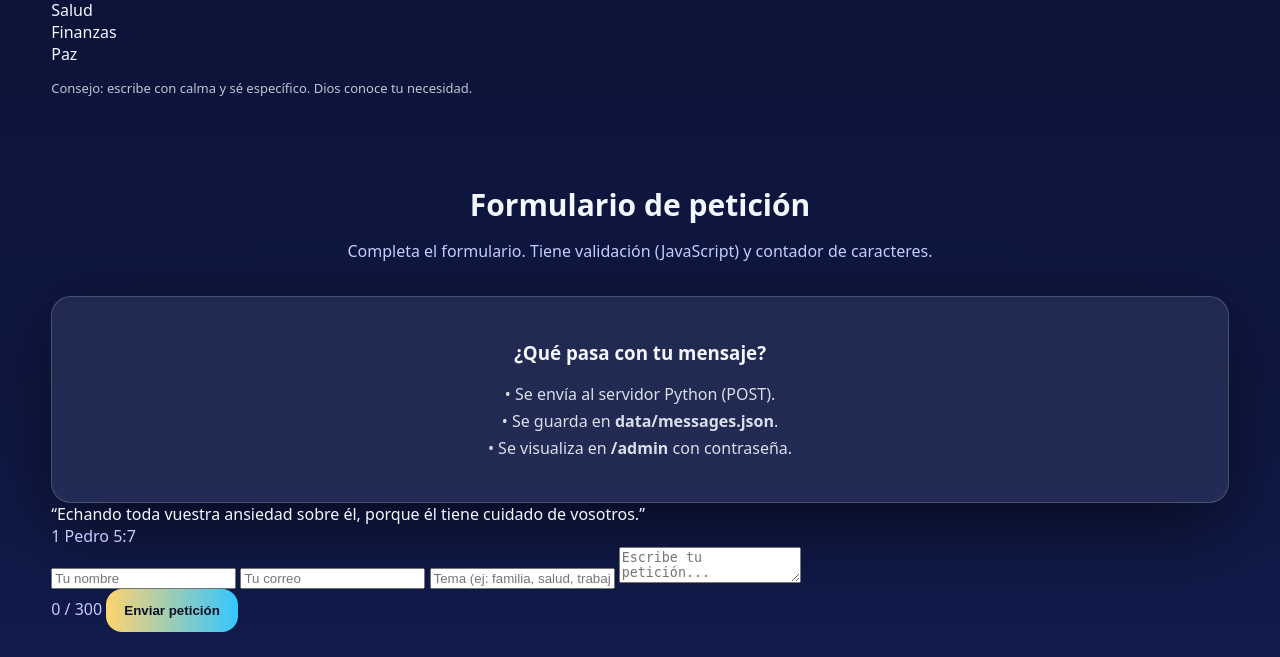
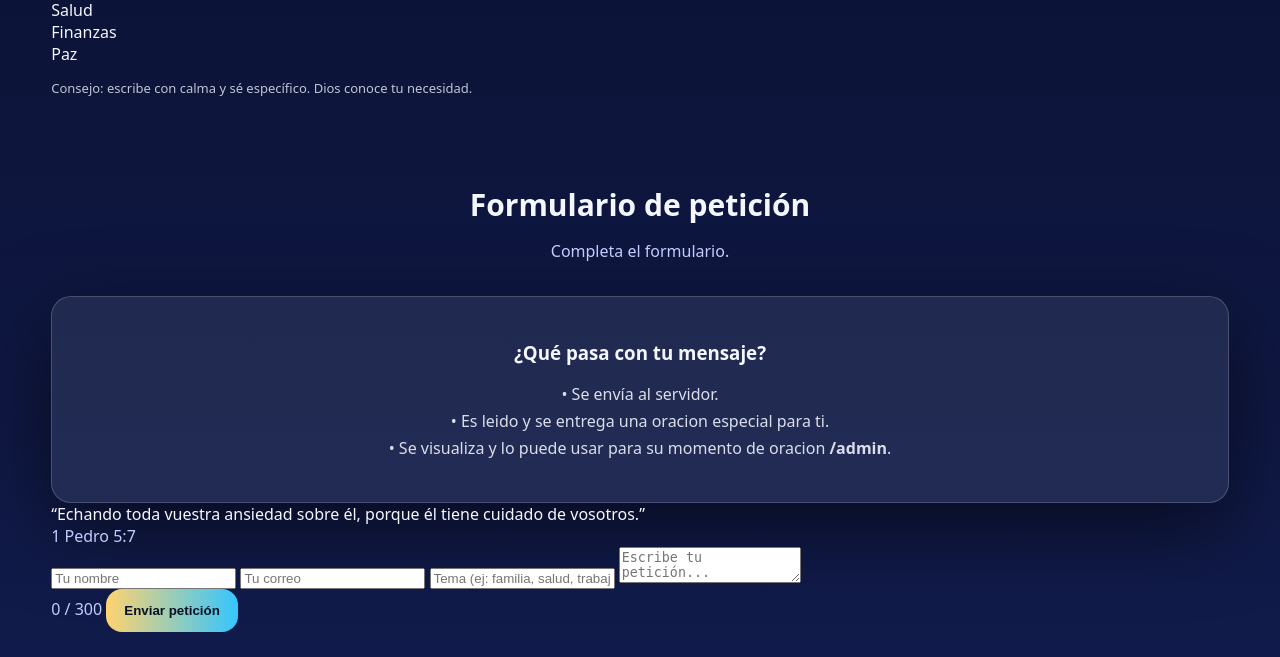
Before and after one commit to Antonymazca1/Proyectorumbodivino, a Python web app: template templates/contact.html in a window 1280 px wide. Shown: the part 676-1333 px from the top of the page. Run offline with Jinja, Linux system fonts and the light colour scheme; the template is opened without the code that fills it, so the values that code supplies are empty.

Commit message:
modificando contacto
Updated the contact form instructions and message display.

```diff
--- a/templates/contact.html
+++ b/templates/contact.html
@@ -82,15 +82,15 @@
     <div>
       <h2>Formulario de petición</h2>
       <p class="lead">
-        Completa el formulario. Tiene validación (JavaScript) y contador de caracteres.
+        Completa el formulario.
       </p>
 
       <div class="card">
         <h3>¿Qué pasa con tu mensaje?</h3>
         <p>
-          • Se envía al servidor Python (POST).<br/>
-          • Se guarda en <b>data/messages.json</b>.<br/>
-          • Se visualiza en <b>/admin</b> con contraseña.
+          • Se envía al servidor.<br/>
+          • Es leido y se entrega una oracion especial para ti</b>.<br/>
+          • Se visualiza y lo puede usar para su momento de oracion <b>/admin</b>.
         </p>
       </div>
 
```
